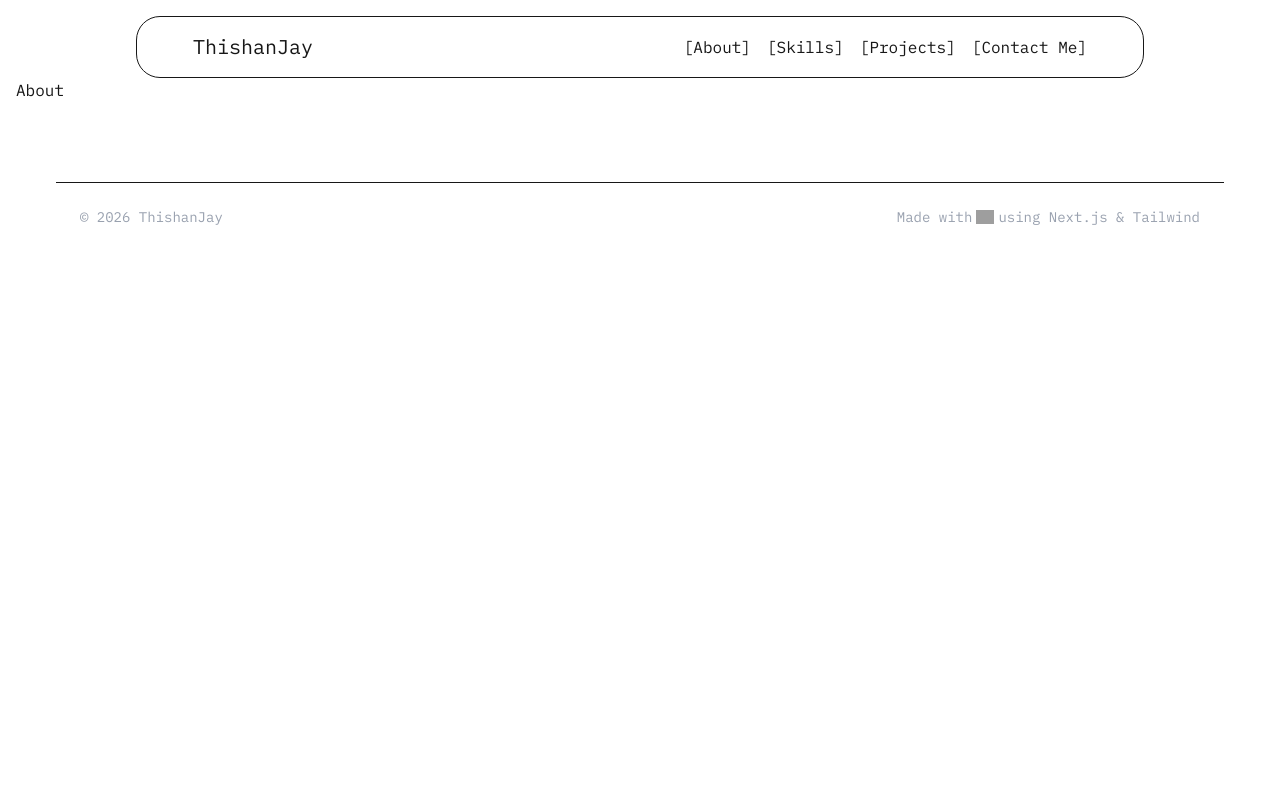
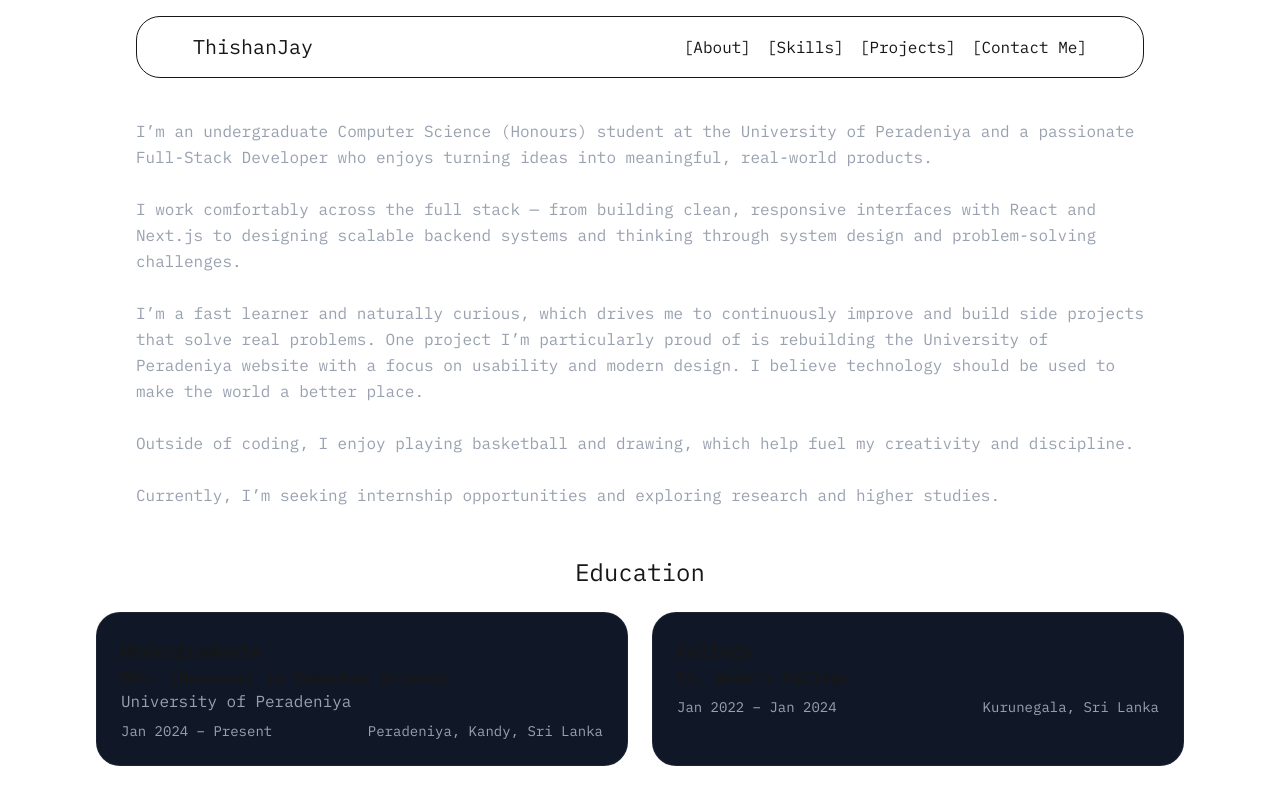
Before and after one commit to thishanjay/portfolio, a Next.js app: page /about in a window 1280 px wide. Shown: the top 800 px of the page. Built offline with nearby package versions, Linux system fonts and the light colour scheme; grey boxes are pictures that could not be loaded.

Commit message:
add about section

```diff
--- a/app/about/page.tsx
+++ b/app/about/page.tsx
@@ -1,7 +1,55 @@
-import Image from "next/image";
-
 export default function Page() {
   return (
-    <div>About</div>
+    <div className="px-10 py-10">
+      <p className="px-20 text-gray-400 leading-relaxed">
+        I’m an undergraduate Computer Science (Honours) student at the
+        University of Peradeniya and a passionate Full-Stack Developer who
+        enjoys turning ideas into meaningful, real-world products.
+        <br />
+        <br />
+        I work comfortably across the full stack — from building clean,
+        responsive interfaces with React and Next.js to designing scalable
+        backend systems and thinking through system design and problem-solving
+        challenges.
+        <br />
+        <br />
+        I’m a fast learner and naturally curious, which drives me to
+        continuously improve and build side projects that solve real problems.
+        One project I’m particularly proud of is rebuilding the University of
+        Peradeniya website with a focus on usability and modern design. I
+        believe technology should be used to make the world a better place.
+        <br />
+        <br />
+        Outside of coding, I enjoy playing basketball and drawing, which help
+        fuel my creativity and discipline.
+        <br />
+        <br />
+        Currently, I’m seeking internship opportunities and exploring research
+        and higher studies.
+      </p>
+
+      <h1 className="text-2xl text-center mt-12 mb-6">Education</h1>
+
+      <div className="mt-6 grid grid-cols-1 md:grid-cols-2 gap-6 m-10">
+        <div className="bg-gray-900 rounded-3xl p-6 border border-white/5">
+          <h3 className="font-bold text-lg">Undergraduate</h3>
+          <p className="font-bold">BSc. (Honours) in Computer Science</p>
+          <p className="text-gray-400">University of Peradeniya</p>
+          <div className="text-gray-400 flex justify-between text-sm mt-2">
+            <p>Jan 2024 – Present</p>
+            <p>Peradeniya, Kandy, Sri Lanka</p>
+          </div>
+        </div>
+
+        <div className="bg-gray-900 rounded-3xl p-6 border border-white/5">
+          <h3 className="font-bold text-lg">College</h3>
+          <p className="font-bold">St. Anne's College</p>
+          <div className="text-gray-400 flex justify-between text-sm mt-2">
+            <p>Jan 2022 – Jan 2024</p>
+            <p>Kurunegala, Sri Lanka</p>
+          </div>
+        </div>
+      </div>
+    </div>
   );
 }
```
